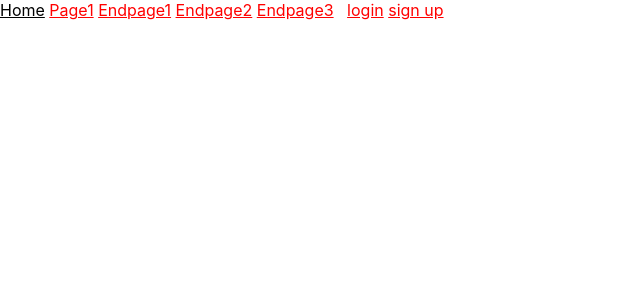
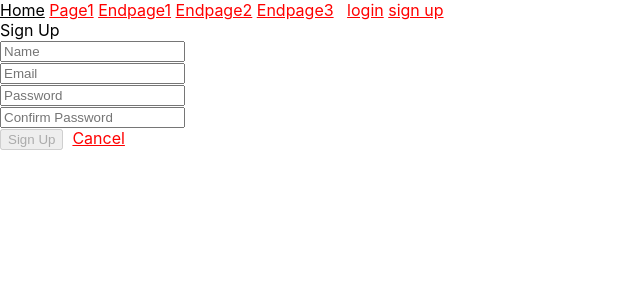
Before and after one commit to isama22/project4, a React (Create React App) app: page /signup in a window 1280 px wide. Shown: the top 300 px of the page, without its empty margins (0-640 px from the left). Built offline with nearby package versions, Linux system fonts and the light colour scheme.

Commit message:
im now at the same point as the starter code for the auth lesson????

```diff
--- /dev/null
+++ b/src/components/SignupForm/SignupForm.js
@@ -0,0 +1,75 @@
+import React, { Component } from 'react';
+import { Link } from 'react-router-dom';
+import userService from '../../utils/userService';
+
+class SignupForm extends Component {
+
+  state = {
+    name: '',
+    email: '',
+    password: '',
+    passwordConf: ''
+  };
+
+  handleChange = (e) => {
+    this.props.updateMessage('');
+    this.setState({
+      // Using ES2015 Computed Property Names
+      [e.target.name]: e.target.value
+    });
+  }
+
+  handleSubmit = async (e) => {
+    e.preventDefault();
+    try {
+      await userService.signup(this.state);
+      // Successfully signed up - show GamePage
+      this.props.history.push('/');
+    } catch (err) {
+      // Invalid user data (probably duplicate email)
+      this.props.updateMessage(err.message);
+    }
+  }
+
+  isFormInvalid() {
+    return !(this.state.name && this.state.email && this.state.password === this.state.passwordConf);
+  }
+
+  render() {
+    return (
+      <div>
+        <header className="header-footer">Sign Up</header>
+        <form className="form-horizontal" onSubmit={this.handleSubmit} >
+          <div className="form-group">
+            <div className="col-sm-12">
+              <input type="text" className="form-control" placeholder="Name" value={this.state.name} name="name" onChange={this.handleChange} />
+            </div>
+          </div>
+          <div className="form-group">
+            <div className="col-sm-12">
+              <input type="email" className="form-control" placeholder="Email" value={this.state.email} name="email" onChange={this.handleChange} />
+            </div>
+          </div>
+          <div className="form-group">
+            <div className="col-sm-12">
+              <input type="password" className="form-control" placeholder="Password" value={this.state.password} name="password" onChange={this.handleChange} />
+            </div>
+          </div>
+          <div className="form-group">
+            <div className="col-sm-12">
+              <input type="password" className="form-control" placeholder="Confirm Password" value={this.state.passwordConf} name="passwordConf" onChange={this.handleChange} />
+            </div>
+          </div>
+          <div className="form-group">
+            <div className="col-sm-12 text-center">
+              <button className="btn btn-default" disabled={this.isFormInvalid()}>Sign Up</button>&nbsp;&nbsp;
+              <Link to='/'>Cancel</Link>
+            </div>
+          </div>
+        </form>
+      </div>
+    );
+  }
+}
+
+export default SignupForm;
--- a/src/pages/App/App.js
+++ b/src/pages/App/App.js
@@ -5,6 +5,8 @@ import Page1 from '../../pages/Page1/Page1';
 import Endpage1 from '../../pages/Endpage1/Endpage1';
 import Endpage2 from '../../pages/Endpage2/Endpage2';
 import Endpage3 from '../../pages/Endpage3/Endpage3';
+import SignupPage from '../SignupPage/SignupPage';
+import LoginPage from '../LoginPage/LoginPage';
 import { BrowserRouter as Router, Route, Link } from 'react-router-dom';
 
 class App extends React.Component {
@@ -23,32 +25,44 @@ class App extends React.Component {
           {' '}
           <Link to="/endpage3">Endpage3</Link>
           &nbsp;&nbsp;&nbsp;
-      <Link to="/">login</Link>
+          <Link to="/login">login</Link>
           {' '}
-      <Link to="/">sign up</Link>
+          <Link to="/signup">sign up</Link>
         </nav>
         <Router>
 
           <Route exact path="/" component={Home} />
           <Route exact path="/" render={(props) => (
-        <Home {...props}/>
+            <Home {...props} />
           )} />
 
           <Route exact path="/page1" render={(props) => (
-        <Page1 {...props}/>
+            <Page1 {...props} />
           )} />
 
           <Route exact path="/endpage1" render={(props) => (
-        <Endpage1 {...props}/>
+            <Endpage1 {...props} />
           )} />
 
           <Route exact path="/endpage2" render={(props) => (
-        <Endpage2 {...props}/>
+            <Endpage2 {...props} />
           )} />
 
           <Route exact path="/endpage3" render={(props) => (
-        <Endpage3 {...props}/>
+            <Endpage3 {...props} />
           )} />
+
+          <Route exact path='/signup' render={({ history }) =>
+            <SignupPage
+              history={history}
+            />
+          } />
+
+          <Route exact path='/login' render={() =>
+            <LoginPage
+            />
+          } />
+
         </Router>
       </body>
     );
--- /dev/null
+++ b/src/pages/LoginPage/LoginPage.js
@@ -0,0 +1,47 @@
+import React, { Component } from 'react';
+import { Link } from 'react-router-dom';
+
+
+class LoginPage extends Component {
+
+  state = {
+    email: '',
+    pw: ''
+  };
+
+  handleChange = (e) => {
+    // TODO: implement in an elegant way
+  }
+
+  handleSubmit = (e) => {
+    e.preventDefault();
+  }
+
+  render() {
+    return (
+      <div className="LoginPage">
+        <header className="header-footer">Log In</header>
+        <form className="form-horizontal" onSubmit={this.handleSubmit} >
+          <div className="form-group">
+            <div className="col-sm-12">
+              <input type="email" className="form-control" placeholder="Email" value={this.state.email} name="email" onChange={this.handleChange} />
+            </div>
+          </div>
+          <div className="form-group">
+            <div className="col-sm-12">
+              <input type="password" className="form-control" placeholder="Password" value={this.state.pw} name="pw" onChange={this.handleChange} />
+            </div>
+          </div>
+          <div className="form-group">
+            <div className="col-sm-12 text-center">
+              <button className="btn btn-default">Log In</button>&nbsp;&nbsp;&nbsp;
+              <Link to='/'>Cancel</Link>
+            </div>
+          </div>
+        </form>
+      </div>
+    );
+  }
+}
+
+export default LoginPage;
--- /dev/null
+++ b/src/pages/SignupPage/SignupPage.js
@@ -0,0 +1,25 @@
+import React, { Component } from 'react';
+import SignupForm from '../../components/SignupForm/SignupForm';
+
+
+class SignupPage extends Component {
+  constructor(props) {
+    super(props);
+    this.state = {message: ''}
+  }
+
+  updateMessage = (msg) => {
+    this.setState({message: msg});
+  }
+
+  render() {
+    return (
+      <div className='SignupPage'>
+        <SignupForm {...this.props} updateMessage={this.updateMessage} />
+        <p>{this.state.message}</p>
+      </div>
+    );
+  }
+}
+
+export default SignupPage;
--- /dev/null
+++ b/src/utils/userService.js
@@ -0,0 +1,19 @@
+const BASE_URL = '/api/users/';
+
+function signup(user) {
+  return fetch(BASE_URL + 'signup', {
+    method: 'POST',
+    headers: new Headers({'Content-Type': 'application/json'}),
+    body: JSON.stringify(user)
+  })
+  .then(res => {
+    if (res.ok) return res.json();
+    // Probably a duplicate email
+    throw new Error('Email already taken!');
+  })
+  .then(data => data);
+}
+
+export default {
+  signup
+};
```
Also changed, not shown: controllers/users.js (added, +17 -0 lines). Lines whose indentation alone changed are shown as unchanged.
